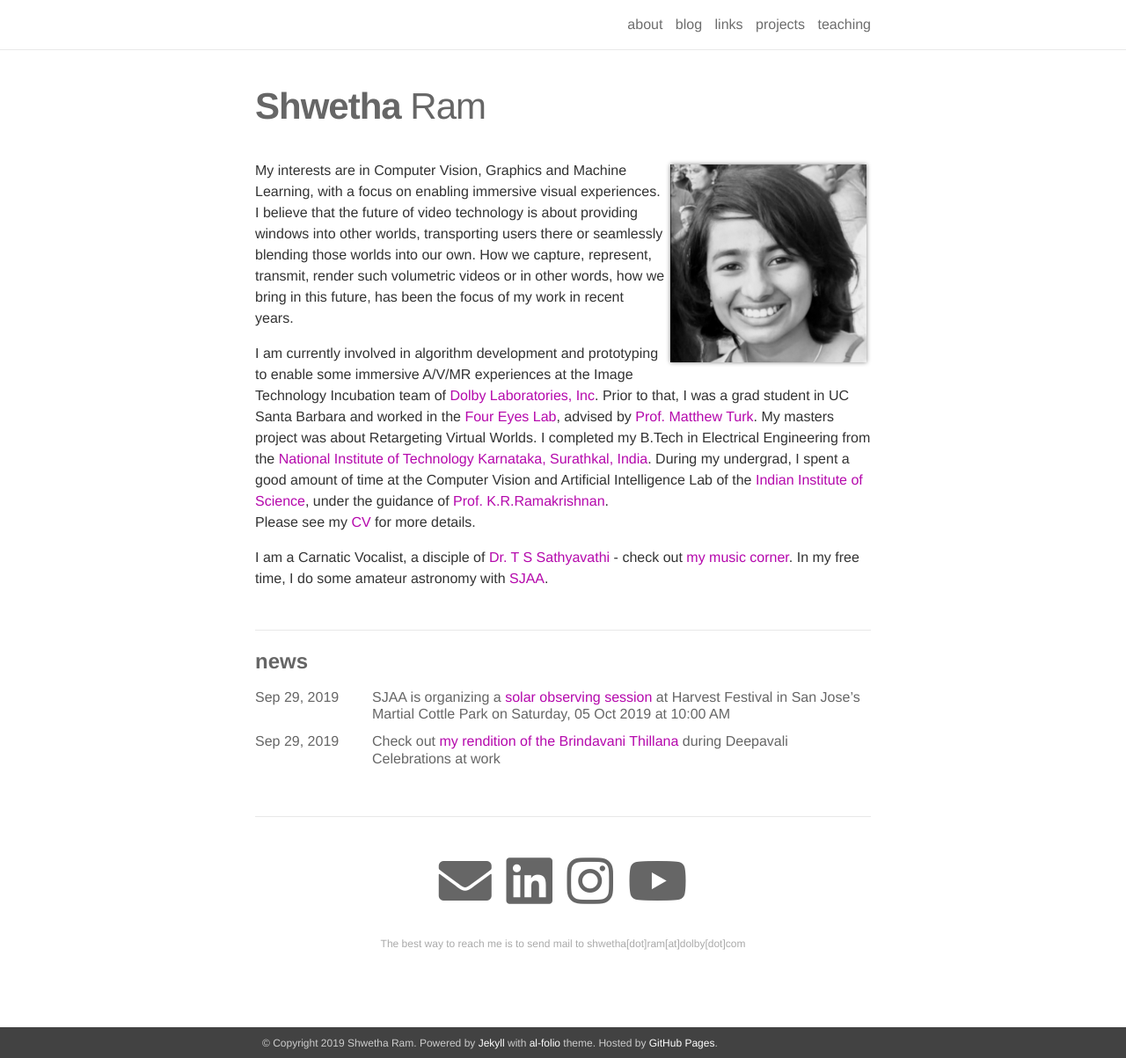
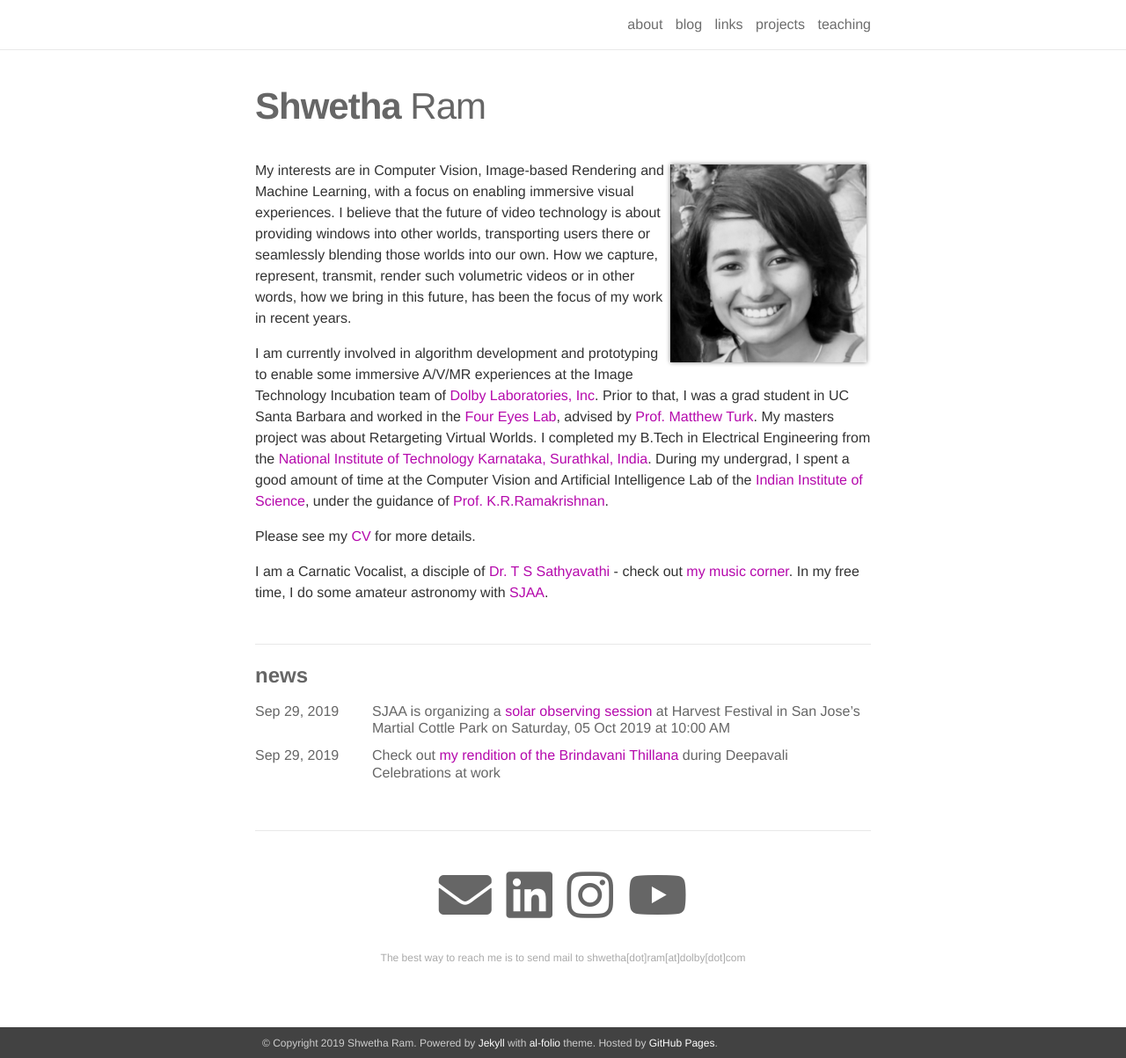
Before and after one commit to shwetharam0407/shwetharam0407.github.io, a Jekyll site: the page built from _pages/about.md, in a window 1280 px wide and 1203 px high. Shown: the whole window at 88% size. Built offline with Jekyll 4.4.1, drawn with Linux system fonts in a browser that asks for light colours; nearby versions of some CDN libraries.

Commit message:
added CV and modified content in about

```diff
--- a/_pages/about.md
+++ b/_pages/about.md
@@ -13,9 +13,10 @@
 social: true
 ---
 
-My interests are in Computer Vision, Graphics and Machine Learning, with a focus on enabling immersive visual experiences. I believe that the future of video technology is about providing windows into other worlds, transporting users there or seamlessly blending those worlds into our own. How we capture, represent, transmit, render such volumetric videos or in other words, how we bring in this future, has been the focus of my work in recent years.
+My interests are in Computer Vision, Image-based Rendering and Machine Learning, with a focus on enabling immersive visual experiences. I believe that the future of video technology is about providing windows into other worlds, transporting users there or seamlessly blending those worlds into our own. How we capture, represent, transmit, render such volumetric videos or in other words, how we bring in this future, has been the focus of my work in recent years.
 
 I am currently involved in algorithm development and prototyping to enable some immersive A/V/MR experiences at the Image Technology Incubation team of [Dolby Laboratories, Inc](https://www.dolby.com/us/en/index.html). Prior to that, I was a grad student in UC Santa Barbara and worked in the [Four Eyes Lab](https://ilab.cs.ucsb.edu), advised by [Prof. Matthew Turk](https://sites.cs.ucsb.edu/~mturk/). My masters project was about Retargeting Virtual Worlds. I completed my B.Tech in Electrical Engineering from the [National Institute of Technology Karnataka, Surathkal, India](https://www.nitk.ac.in). During my undergrad, I spent a good amount of time at the Computer Vision and Artificial Intelligence Lab of the [Indian Institute of Science](https://www.iisc.ac.in), under the guidance of [Prof. K.R.Ramakrishnan](http://iiscprofiles.irins.org/profile/3742).
-Please see my [CV](assets/pdf/example_pdf.pdf) for more details.
+
+Please see my [CV](assets/pdf/CV.pdf) for more details.
 
 I am a Carnatic Vocalist, a disciple of [Dr. T S Sathyavathi](https://www.tssathyavathi.com) - check out [my music corner](https://shwetharam0407.github.io/music-corner/). In my free time, I do some amateur astronomy with  [SJAA](https://www.sjaa.net).
```
Also changed, not shown: 2 other files.
